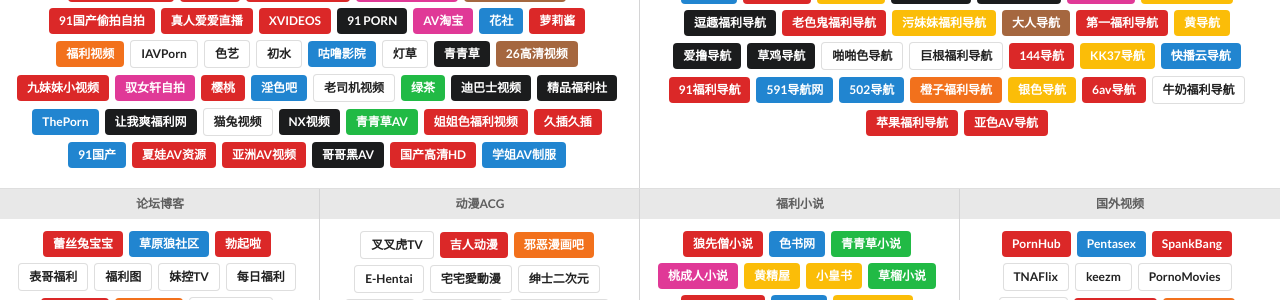
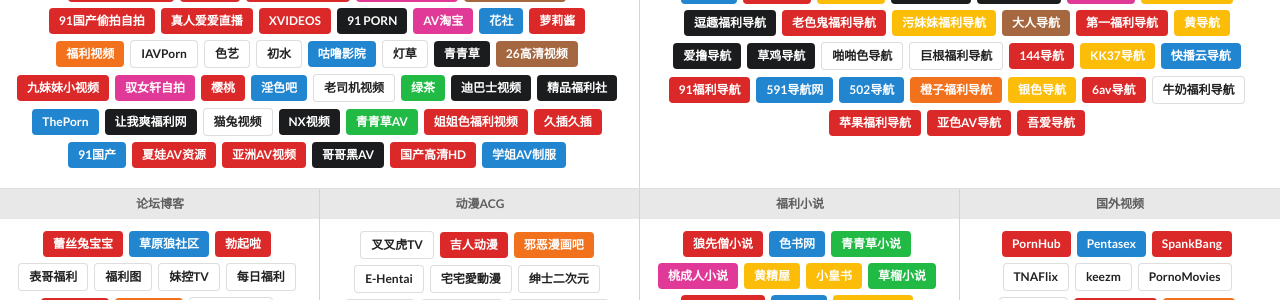
Before and after one commit to boboyang1/xxfldh, a Jekyll site: the page built from index.html, in a window 1280 px wide. Shown: the part 1293-1593 px from the top of the page. Built offline with Jekyll 4.4.1, drawn with Linux system fonts in a browser that asks for light colours; comment, search, counter and statistics services are not loaded.

Commit message:
Update links.yml

```diff
--- a/_data/links.yml
+++ b/_data/links.yml
@@ -503,6 +503,9 @@
       style: red
       url: http://yaseavdh.com/?xxfldhcom
 
+    - name:  吾爱导航
+      style: red
+      url: http://www.wuaidh.com/?xxfldh
 
 - section: THREE
   categories:
```
